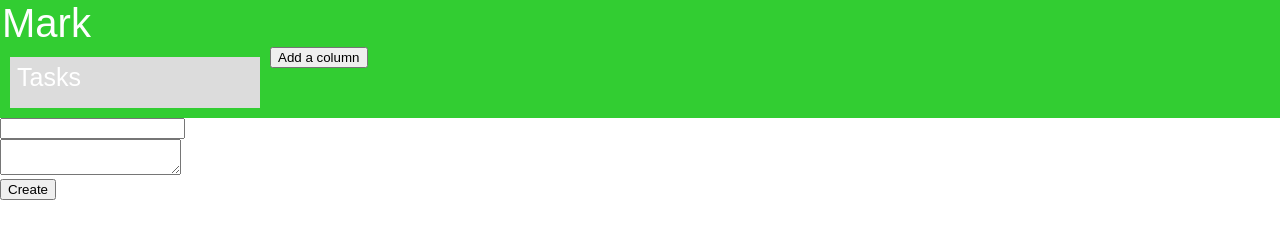
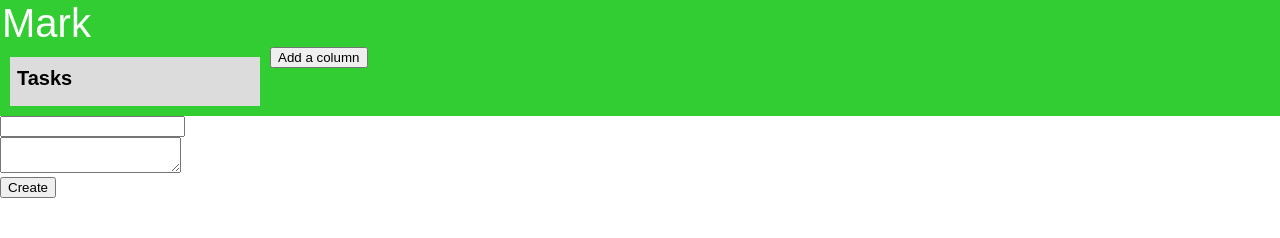
Before and after one commit to Prostecki/taskboard, a plain HTML site: page index.html in a window 1280 px wide. Drawn offline with Linux system fonts and the light colour scheme.

Commit message:
a bit change

```diff
--- a/css/style.css
+++ b/css/style.css
@@ -45,13 +45,15 @@ body {
     font-size: 25px;
     padding: 5px;
     font-weight: bold;
+    color: black;
 }
 
 .columnHeader input {
-    font-size: 25px;
+    font-size: 20px;
     background-color: transparent;
     border: none;
-    color: white;
+    color: black;
+    font-weight: bold;
     max-width: 220px;
 }
 
--- a/index.html
+++ b/index.html
@@ -37,7 +37,7 @@
                 ${board_content}
             </div>
             <div>
-                <button id="newColumn">
+                <button id="newColumn" onclick="columnAdd()">
                     Add a column
                 </button>
             </div>
--- a/js/script.js
+++ b/js/script.js
@@ -149,10 +149,6 @@ function columnDelete(number) {
     }
 }
 
-
-const newColumn = document.getElementById('newColumn');
-newColumn.addEventListener('click', columnAdd);
-
 //function for add a card (task)
 function cardAdd() {
 
```
